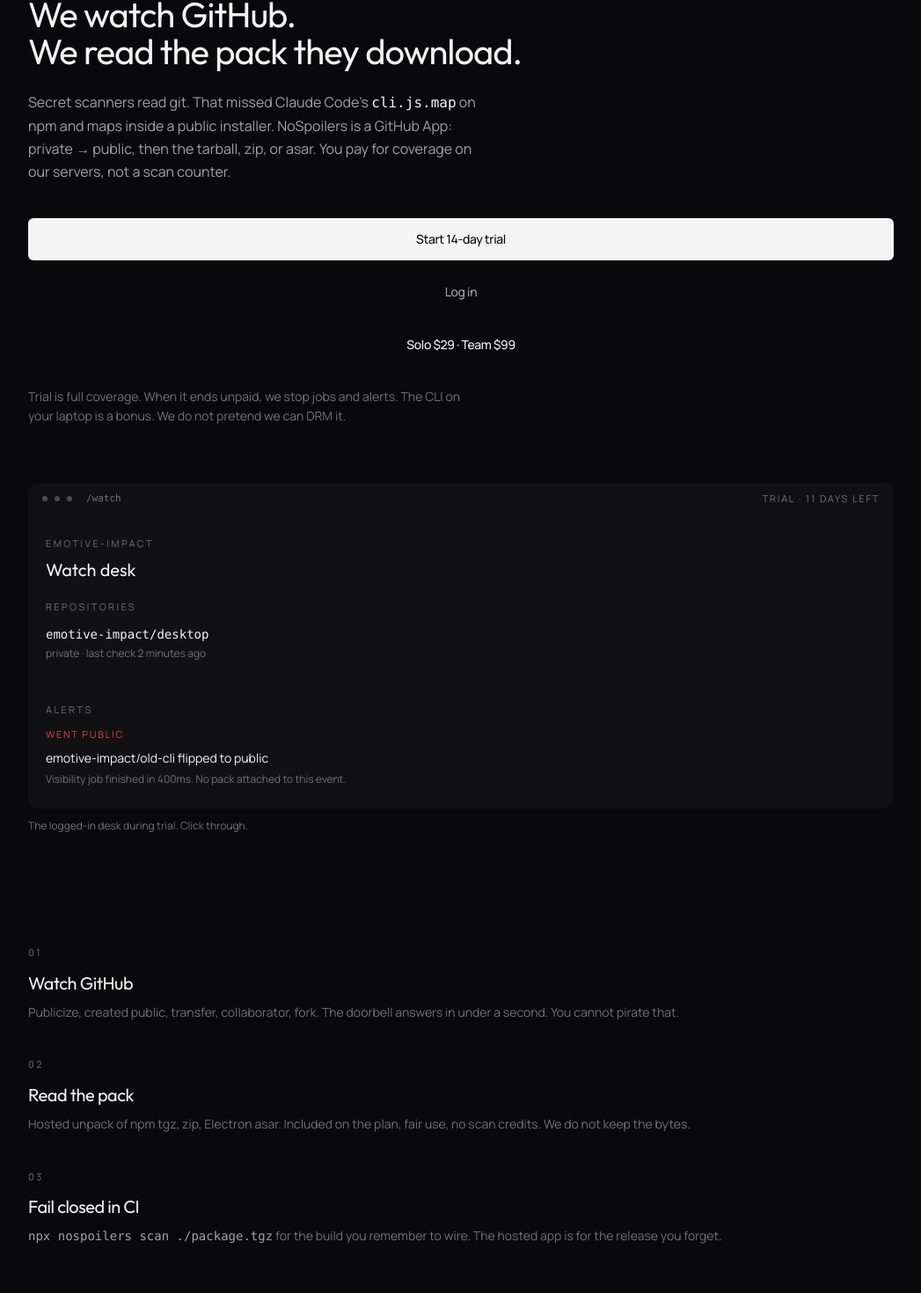
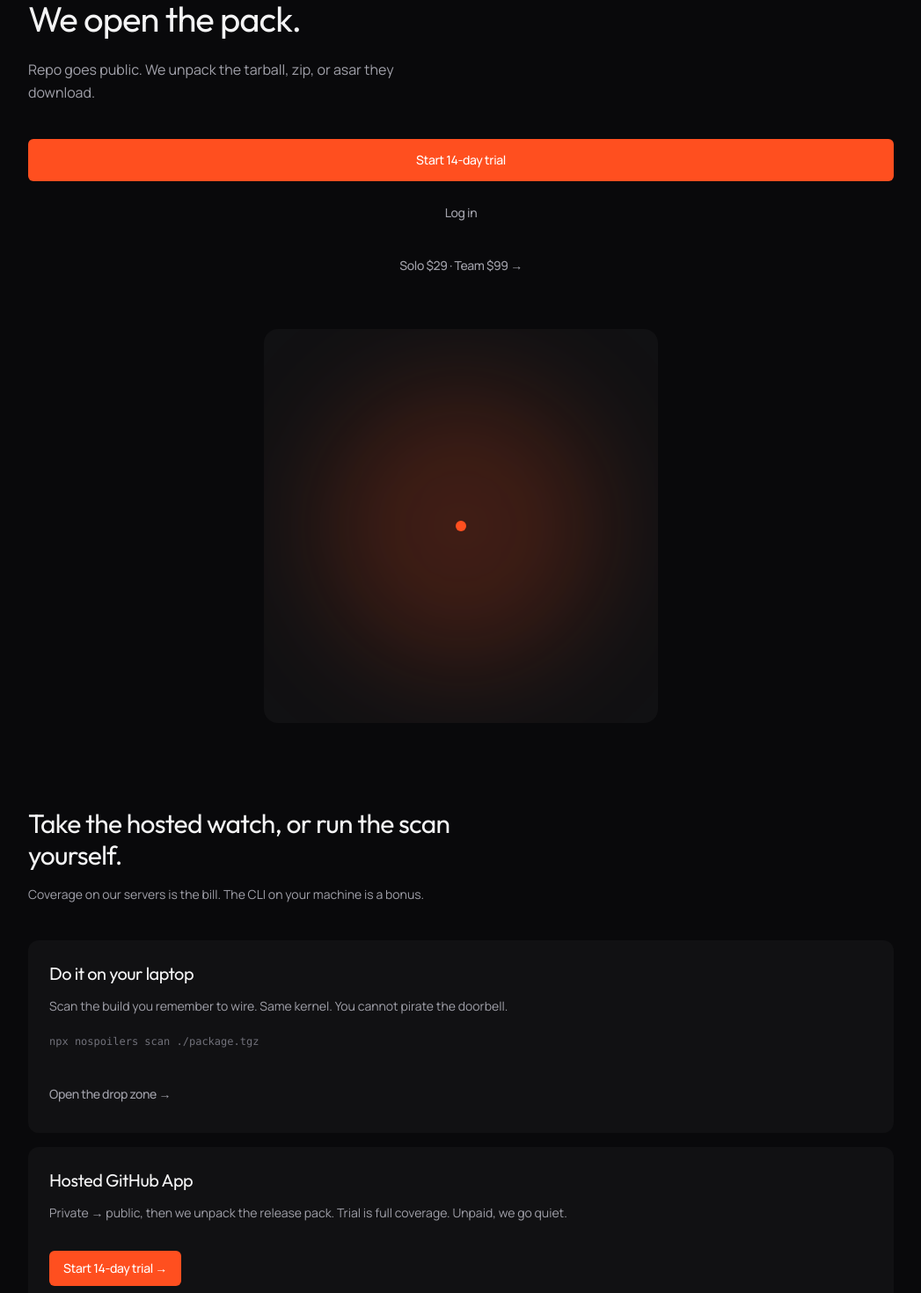
Before and after one commit to EmotiveImpact/nospoilers, a React (Vite) app: page / in a window 1280 px wide. Shown: the part 170-1640 px from the top of the page at 88% size, without its empty margins (116-1163 px from the left). Built offline with nearby package versions, Linux system fonts and the light colour scheme; no server answers.

Commit message:
Land the PR #2 home hero on main.
Two-column hero, CLI vs hosted cards, and the ember token. Keep Log in on the hero. Neon from PR #1 is already on main; do not merge that leftover branch.

Co-authored-by: Augustus Edem <EmotiveImpact@users.noreply.github.com>

```diff
--- a/src/index.css
+++ b/src/index.css
@@ -10,6 +10,7 @@
   --color-mute: #a1a1aa;
   --color-dim: #71717a;
   --color-danger: #e2453a;
+  --color-ember: #ff4f1f;
   --font-sans: "Manrope", ui-sans-serif, system-ui, sans-serif;
   --font-display: "Outfit", ui-sans-serif, system-ui, sans-serif;
 }
--- a/src/pages/LandingPage.tsx
+++ b/src/pages/LandingPage.tsx
@@ -30,57 +30,99 @@ export function LandingPage() {
   const signedIn = Boolean(me?.user)
   const githubApp = Boolean(me?.githubApp)
 
+  function primary() {
+    if (signedIn) navigate("/watch")
+    else if (githubApp) window.location.assign("/api/auth/github")
+    else navigate("/watch?as=trial")
+  }
+
   return (
     <main className="mx-auto max-w-5xl px-5 py-16 md:py-24">
-      <div className="fade-up">
-        <p className="text-[11px] uppercase tracking-[0.28em] text-dim">No spoilers in production</p>
-        <h1 className="mt-5 max-w-4xl font-display text-[2.5rem] leading-[1.05] tracking-tight text-snow sm:text-6xl md:text-7xl">
+      <section className="fade-up grid items-center gap-12 lg:grid-cols-[1.05fr_0.95fr] lg:gap-16">
+        <div>
+          <h1 className="max-w-xl font-display text-[2.5rem] leading-[1.05] tracking-tight text-snow sm:text-6xl">
             We watch GitHub.
             <br />
-          We read the pack they download.
+            We open the pack.
           </h1>
-        <p className="mt-6 max-w-lg text-base leading-relaxed text-mute md:text-lg">
-          Secret scanners read git. That missed Claude Code’s <code className="text-snow">cli.js.map</code> on
-          npm and maps inside a public installer. NoSpoilers is a GitHub App: private → public, then
-          the tarball, zip, or asar. You pay for coverage on our servers, not a scan counter.
+          <p className="mt-6 max-w-md text-base leading-relaxed text-mute md:text-lg">
+            Repo goes public. We unpack the tarball, zip, or asar they download.
           </p>
           <div className="mt-10 flex flex-col gap-3 sm:flex-row sm:items-center">
-          {signedIn ? (
-            <Button type="button" size="lg" onClick={() => navigate("/watch")}>
-              Open watch desk
+            <Button
+              type="button"
+              size="lg"
+              className="bg-ember text-white data-hover:bg-[#ff6a3d] data-active:bg-[#e84412]"
+              onClick={primary}
+            >
+              {signedIn ? "Open watch desk" : "Start 14-day trial"}
             </Button>
-          ) : githubApp ? (
-            <Button as="a" href="/api/auth/github" size="lg">
-              Start 14-day trial
-            </Button>
-          ) : (
-            <Button type="button" size="lg" onClick={() => navigate("/watch?as=trial")}>
-              Start 14-day trial
-            </Button>
-          )}
             {!signedIn ? <LogInButton githubApp={githubApp} size="lg" /> : null}
-          <Button type="button" size="lg" variant="outline" onClick={() => navigate("/pricing")}>
-            Solo $29 · Team $99
+            <Button type="button" size="lg" variant="ghost" onClick={() => navigate("/pricing")}>
+              Solo $29 · Team $99 →
             </Button>
           </div>
-        <p className="mt-6 max-w-lg text-sm leading-relaxed text-dim">
-          Trial is full coverage. When it ends unpaid, we stop jobs and alerts. The CLI on your laptop
-          is a bonus. We do not pretend we can DRM it.
-        </p>
         </div>
 
-      <div className="fade-up-delay mt-16">
+        <div
+          aria-hidden
+          className="relative mx-auto aspect-square w-full max-w-md overflow-hidden rounded-2xl border border-white/8 bg-panel"
+        >
+          <div className="absolute left-1/2 top-1/2 size-[70%] -translate-x-1/2 -translate-y-1/2 rounded-full bg-ember/20 blur-3xl" />
+          <div className="absolute inset-[12%] rounded-full border border-white/12" />
+          <div className="absolute inset-[24%] rounded-full border border-white/8" />
+          <div className="absolute inset-[38%] rounded-full border border-ember/40" />
+          <div className="absolute left-1/2 top-1/2 size-3 -translate-x-1/2 -translate-y-1/2 rounded-full bg-ember" />
+        </div>
+      </section>
+
+      <section className="mt-24 md:mt-32">
+        <h2 className="max-w-xl font-display text-3xl tracking-tight text-snow md:text-4xl">
+          Take the hosted watch, or run the scan yourself.
+        </h2>
+        <p className="mt-4 max-w-lg text-sm leading-relaxed text-mute">
+          Coverage on our servers is the bill. The CLI on your machine is a bonus.
+        </p>
+        <div className="mt-10 grid gap-4 md:grid-cols-2">
+          <article className="rounded-xl border border-white/10 bg-panel p-6 md:p-8">
+            <p className="font-display text-xl tracking-tight text-snow">Do it on your laptop</p>
+            <p className="mt-3 text-sm leading-relaxed text-mute">
+              Scan the build you remember to wire. Same kernel. You cannot pirate the doorbell.
+            </p>
+            <p className="mt-5 font-mono text-xs text-dim">npx nospoilers scan ./package.tgz</p>
+            <Button type="button" variant="ghost" className="mt-8 px-0" onClick={() => navigate("/scan")}>
+              Open the drop zone →
+            </Button>
+          </article>
+          <article className="rounded-xl border border-ember/50 bg-panel p-6 shadow-[0_0_40px_-12px_rgb(255_79_31_/_0.45)] md:p-8">
+            <p className="font-display text-xl tracking-tight text-snow">Hosted GitHub App</p>
+            <p className="mt-3 text-sm leading-relaxed text-mute">
+              Private → public, then we unpack the release pack. Trial is full coverage. Unpaid, we go
+              quiet.
+            </p>
+            <Button
+              type="button"
+              className="mt-8 bg-ember text-white data-hover:bg-[#ff6a3d]"
+              onClick={primary}
+            >
+              {signedIn ? "Open watch desk" : "Start 14-day trial"} →
+            </Button>
+          </article>
+        </div>
+      </section>
+
+      <div className="mt-24 md:mt-32">
         <ProductFrame />
         <p className="mt-3 text-xs text-dim">The logged-in desk during trial. Click through.</p>
       </div>
 
-      <ul className="mt-20 grid gap-10 border-t border-white/5 pt-12 sm:grid-cols-3">
+      <ul className="mt-24 grid gap-10 border-t border-white/5 pt-12 sm:grid-cols-3 md:mt-32">
         <li>
           <p className="text-[11px] uppercase tracking-[0.22em] text-dim">01</p>
           <p className="mt-3 font-display text-xl tracking-tight text-snow">Watch GitHub</p>
           <p className="mt-2 text-sm leading-relaxed text-dim">
             Publicize, created public, transfer, collaborator, fork. The doorbell answers in under a
-            second. You cannot pirate that.
+            second.
           </p>
         </li>
         <li>
@@ -88,7 +130,7 @@ export function LandingPage() {
           <p className="mt-3 font-display text-xl tracking-tight text-snow">Read the pack</p>
           <p className="mt-2 text-sm leading-relaxed text-dim">
             Hosted unpack of npm tgz, zip, Electron asar. Included on the plan, fair use, no scan
-            credits. We do not keep the bytes.
+            credits.
           </p>
         </li>
         <li>
@@ -96,7 +138,7 @@ export function LandingPage() {
           <p className="mt-3 font-display text-xl tracking-tight text-snow">Fail closed in CI</p>
           <p className="mt-2 text-sm leading-relaxed text-dim">
             <code className="text-mute">npx nospoilers scan ./package.tgz</code> for the build you
-            remember to wire. The hosted app is for the release you forget.
+            remember. The hosted app is for the release you forget.
           </p>
         </li>
       </ul>
```
Also changed, not shown: 2 other files (tests, documents, lock files or other folders). Lines whose indentation alone changed are shown as unchanged.
